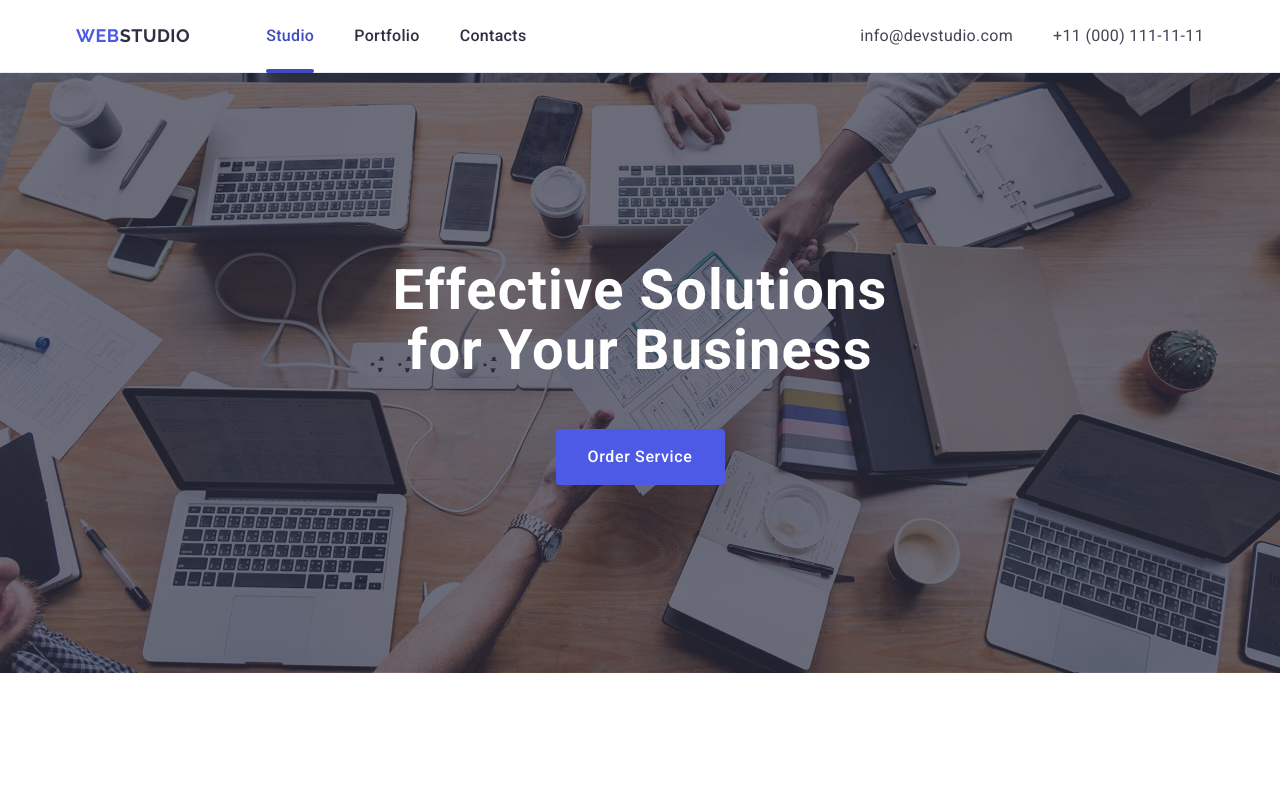
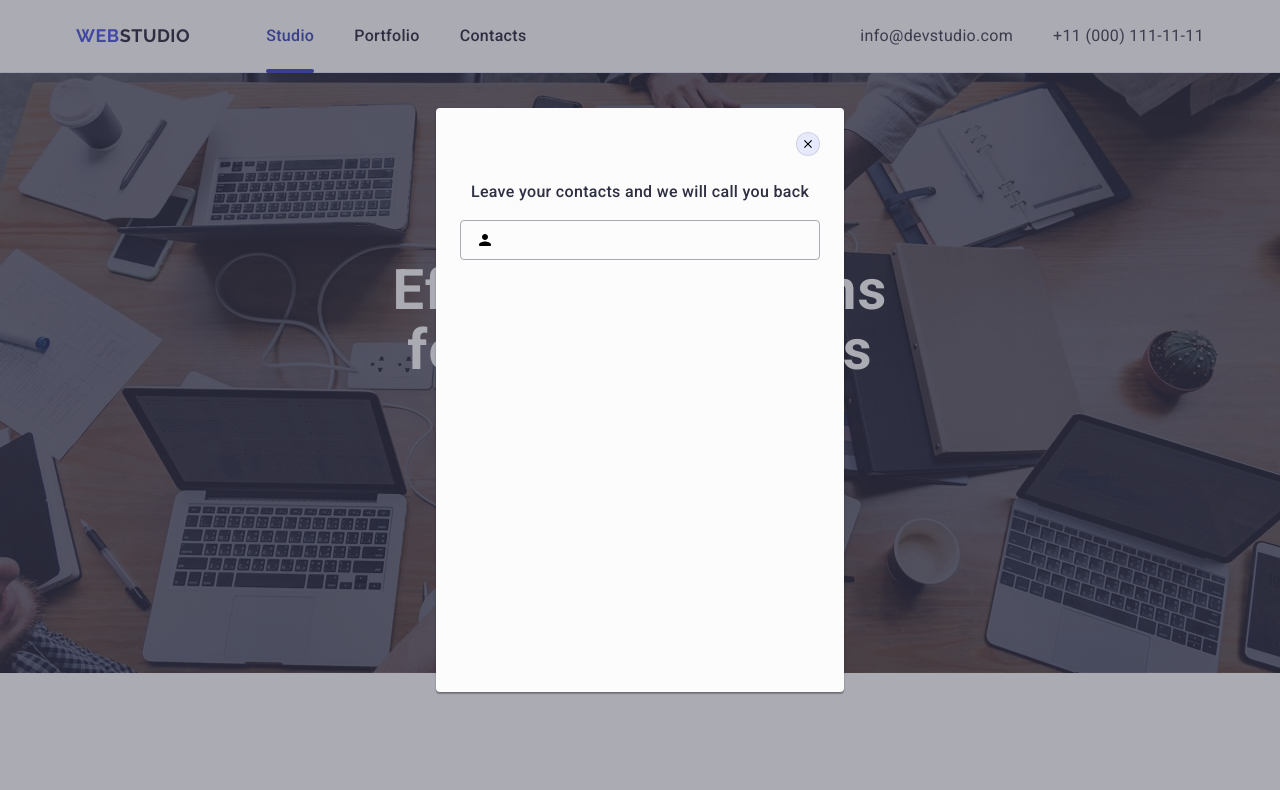
Before and after one commit to Alexsandr-Kharchenko/goit-markup-hw-05, a plain HTML site: page index.html in a window 1280 px wide. Shown: the top 790 px of the page. Drawn offline with nearby package versions, Linux system fonts and the light colour scheme.

Commit message:
section modal-close

```diff
--- a/css/styles.css
+++ b/css/styles.css
@@ -567,6 +567,7 @@ img {
   align-items: center;
   justify-content: center;
   flex-direction: row;
+  min-width: 165px;
   border-radius: 4px;
   padding: 8px 24px;
   width: 165px;
@@ -586,3 +587,121 @@ img {
 .footer-page-icons-svg {
   margin-left: 16px;
 }
+
+/* modal_window */
+
+.modal-window {
+  position: fixed;
+  top: 0;
+  left: 0;
+  width: 100%;
+  height: 100%;
+  background-color: rgba(46, 47, 66, 0.4);
+  transition: opacity 250ms cubic-bezier(0.4, 0, 0.2, 1),
+    visibility 250ms cubic-bezier(0.4, 0, 0.2, 1);
+}
+
+.modal-close {
+  position: absolute;
+  top: 50%;
+  left: 50%;
+  transform: translate(-50%, -50%);
+  width: 408px;
+  min-height: 584px;
+  border-radius: 4px;
+  background: #fcfcfc;
+  box-shadow: 0 1px 1px 0 rgba(0, 0, 0, 0.14), 0 1px 3px 0 rgba(0, 0, 0, 0.12),
+    0 2px 1px 0 rgba(0, 0, 0, 0.2);
+  transition: transform 250ms cubic-bezier(0.4, 0, 0.2, 1);
+  padding: 72px 24px 24px 24px;
+}
+
+.modal-button {
+  display: flex;
+  align-items: center;
+  justify-content: center;
+  position: absolute;
+  top: 24px;
+  right: 24px;
+  width: 24px;
+  height: 24px;
+  border-radius: 50%;
+  background-color: #e7e9fc;
+  border: 1px solid rgba(0, 0, 0, 0.1);
+  padding: 0;
+  cursor: pointer;
+  transition: background-color 250ms cubic-bezier(0.4, 0, 0.2, 1),
+    border 250ms cubic-bezier(0.4, 0, 0.2, 1);
+}
+
+.modal-button:hover {
+  background-color: #404bbf;
+  border: none;
+}
+.modal-button:focus {
+  background-color: #404bbf;
+  border: none;
+}
+
+.modal-button-icons {
+  transition: fill 250ms cubic-bezier(0.4, 0, 0.2, 1);
+}
+
+.modal-button-icons:hover {
+  fill: #ffffff;
+}
+.modal-button-icons:focus {
+  fill: #ffffff;
+}
+
+.modal-text {
+  font-family: 'Roboto', sans-serif;
+  font-weight: 500;
+  font-size: 16px;
+  line-height: 1.5;
+  letter-spacing: 0.02em;
+  text-align: center;
+  color: #2e2f42;
+  margin-bottom: 16px;
+}
+
+.modal-form-label {
+  font-family: 'Roboto', sans-serif;
+  font-weight: 400;
+  font-size: 12px;
+  line-height: 1.17;
+  letter-spacing: 0.04em;
+  color: #8e8f99;
+  display: block;
+  margin-bottom: 4px;
+}
+
+.modal-form-two {
+  position: relative;
+}
+.modal-form-input {
+  width: 100%;
+  height: 40px;
+  border: 1px solid rgba(46, 47, 66, 0.4);
+  border-radius: 4px;
+  background-color: transparent;
+  padding-left: 38px;
+  outline: transparent;
+  transition: border-color 250ms cubic-bezier(0.4, 0, 0.2, 1);
+}
+
+.modal-form-input:focus {
+  border-color: #4d5ae5;
+}
+
+.modal-form-two-svg {
+  position: absolute;
+  left: 16px;
+  top: 50%;
+  transform: translateY(-50%);
+  transition: fill 250ms cubic-bezier(0.4, 0, 0.2, 1);
+}
+
+.modal-form-input:focus .modal-form-two-svg {
+  fill: #4d5ae5;
+}
--- a/index.html
+++ b/index.html
@@ -586,7 +586,7 @@
               <svg
                 class="footer-page-icons-svg vector_graphics"
                 width="24"
-                height="20"
+                height="24"
               >
                 <use href="./images/icons.svg#icon-icon-1"></use>
               </svg>
@@ -595,5 +595,31 @@
         </div>
       </div>
     </footer>
+    <div class="modal-window">
+      <div class="modal-close">
+        <button class="modal-button" type="button">
+          <svg class="modal-button-icons" width="8" height="8">
+            <use href="./images/icons.svg#icon-close"></use>
+          </svg>
+        </button>
+        <p class="modal-text">Leave your contacts and we will call you back</p>
+        <form>
+          <div class="modal-form">
+            <label class="modal-form-label" for="user-name" name=""></label>
+          </div>
+          <div class="modal-form-two">
+            <input
+              class="modal-form-input"
+              type="text"
+              id="user-name"
+              name="user-name"
+            />
+            <svg class="modal-form-two-svg" width="18" height="24">
+              <use href="./images/icons.svg#icon-person"></use>
+            </svg>
+          </div>
+        </form>
+      </div>
+    </div>
   </body>
 </html>
```
